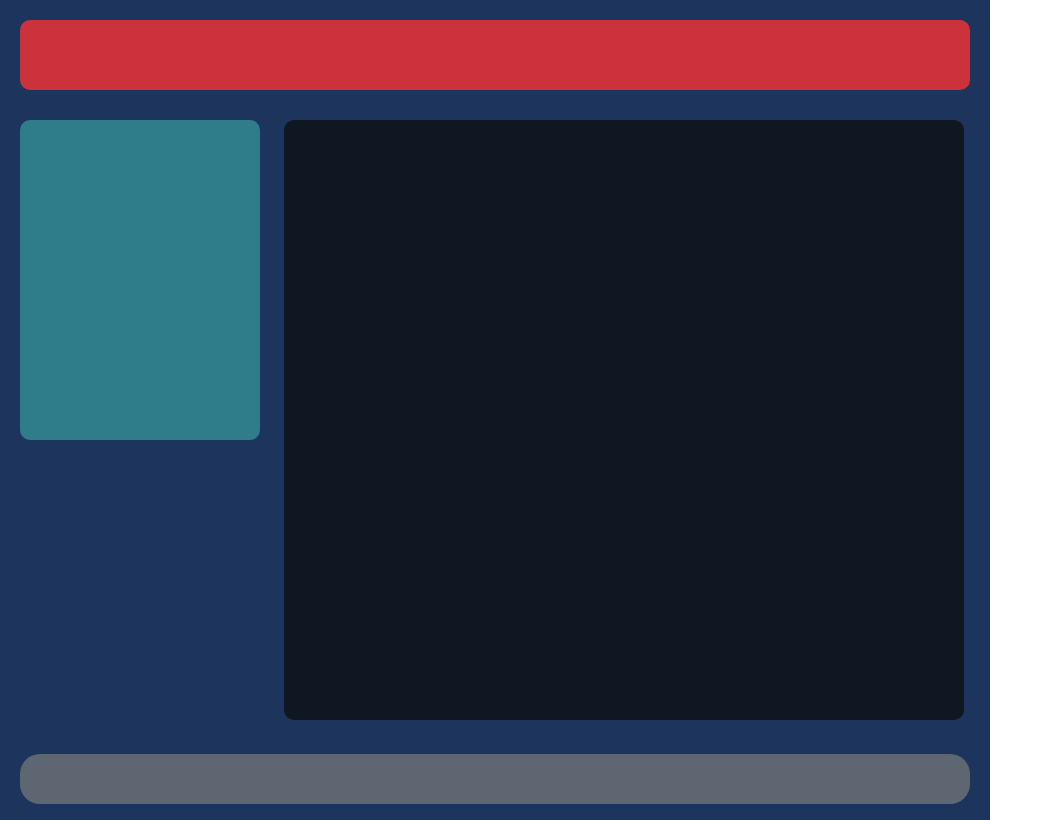
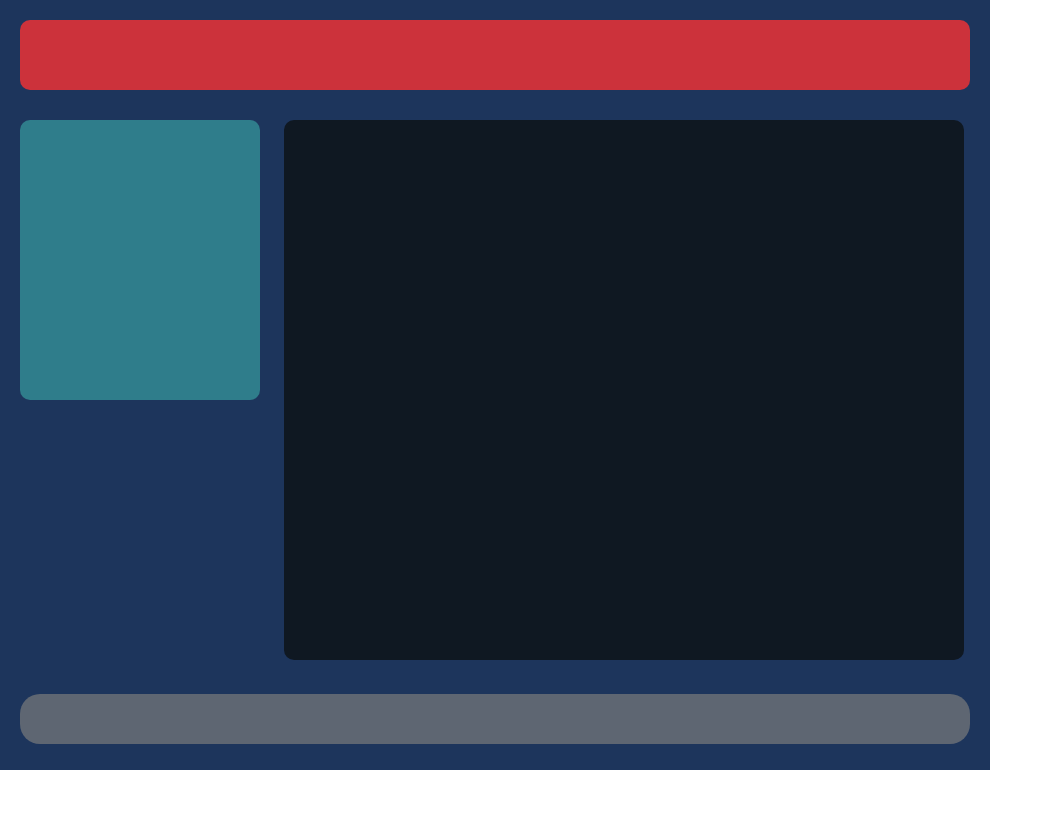
Before and after one commit to dzjchu/CodingDojoWeb, a plain HTML site: page Day 2 - 3:21/JavaScript Basics/index.html in a window 1280 px wide. Shown: the whole page, without its empty margins (0-1053 px from the left). Drawn offline with Linux system fonts and the light colour scheme; files whose address does not match are found by name.

Commit message:
Update JavaScript Basic project

```diff
--- a/Day 2 - 3:21/JavaScript Basics/styles.css
+++ b/Day 2 - 3:21/JavaScript Basics/styles.css
@@ -8,7 +8,7 @@
 #warpper{
     background-color: #1d355c;
     width: 950px;
-    height: 780px;
+    height: 730px;
     padding:20px;
 
 }
@@ -22,7 +22,7 @@
 #nav{
     background-color: #2f7d8b;
     width: 240px;
-    height: 320px;
+    height: 280px;
     margin: 30px 0px;
     border-radius: 10px;
     display: inline-block;
@@ -32,7 +32,7 @@
 #body{
     background-color: #0f1822;
     width: 680px;
-    height: 600px;
+    height: 540px;
     display: inline-block;
     margin: 30px 0 0 20px;
     border-radius: 10px;
```
